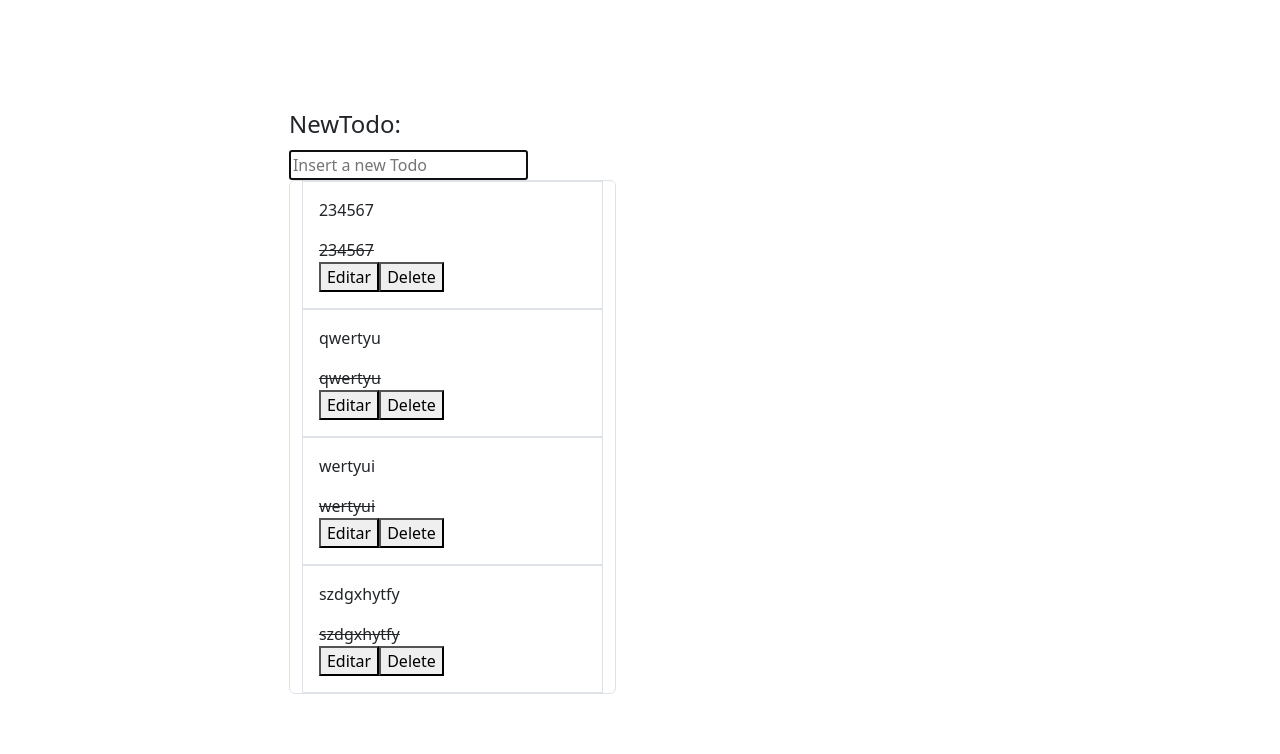
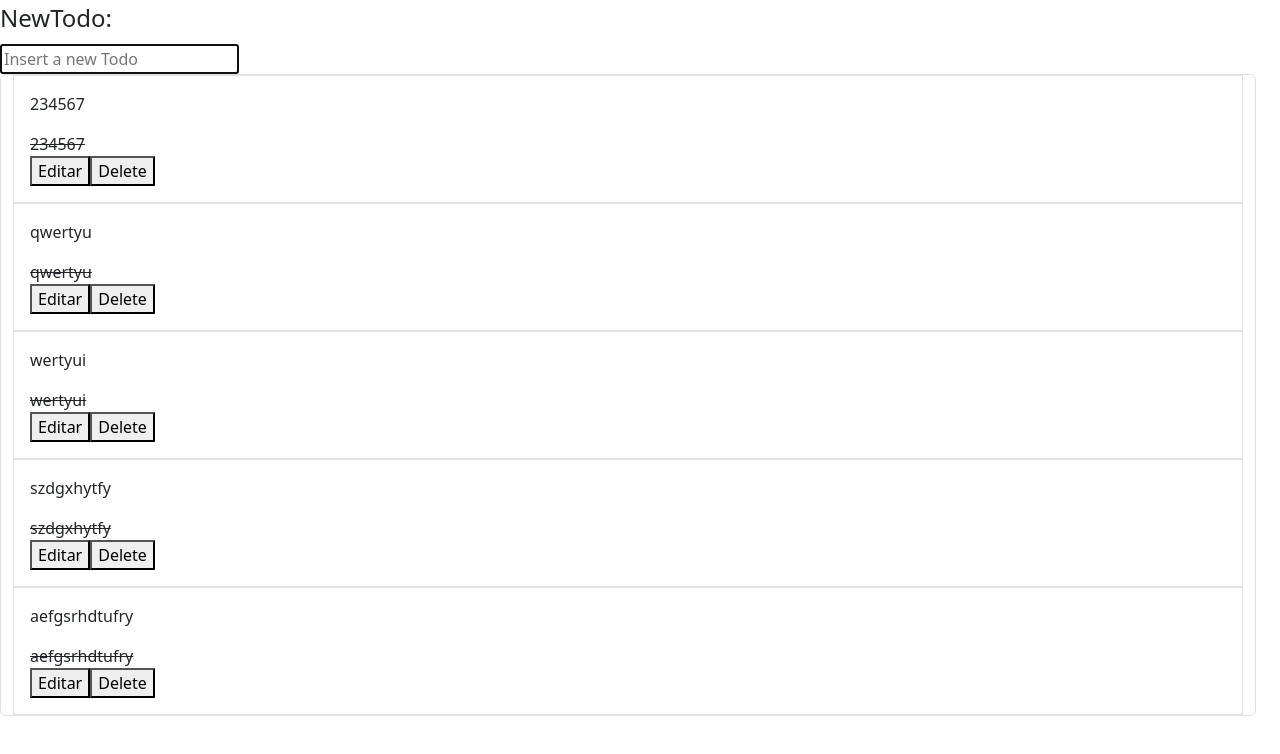
Before and after one commit to jorge-ariznabarreta-zabala/todolist-vue, a Vue app: page / in a window 1280 px wide. Shown: the top 754 px of the page. Built offline with nearby package versions, Linux system fonts and the light colour scheme; data requests are answered from the project's data file.

Commit message:
bootstrap funcionando

```diff
--- a/db.json
+++ b/db.json
@@ -19,6 +19,11 @@
       "todo": "szdgxhytfy",
       "completed": false,
       "id": 4
+    },
+    {
+      "todo": "aefgsrhdtufry",
+      "completed": false,
+      "id": 5
     }
   ]
 }
--- a/package.json
+++ b/package.json
@@ -11,6 +11,7 @@
     "format": "prettier --write src/"
   },
   "dependencies": {
+    "@popperjs/core": "^2.11.7",
     "axios": "^1.3.6",
     "bootstrap": "^5.2.3",
     "pinia": "^2.0.32",
--- a/src/components/listTodo.vue
+++ b/src/components/listTodo.vue
@@ -21,30 +21,11 @@ import { ref } from "vue";
 import  axios  from "axios";
 const listTodo = ref([]);
 
-//ENVIAR COMENTARIOS
 
-// async function getTodoList() {
-//     var requestOptions = {
-//   method: 'GET',
-//   redirect: 'follow'
-// };
-
-// fetch("http://localhost:3000/todos", requestOptions)
-//   .then(response => response.text())
-//   .then(result =>  {return result})
-//   .catch(error => console.log('error', error));
-// }
-// listTodo=getTodoList()
-// console.log(listTodo);
-var config = {
-  method: 'get',
-  url: 'http://localhost:3000/todos',
-  headers: {}
-}
 
 const getName = async () => {
   try {
-    const response = await axios.request(config)
+    const response = await axios.get('http://localhost:3000/todos')
     listTodo.value = response.data
     console.log(response.data)
   } catch (error) {
```
Also changed, not shown: src/main.js (+7 -6 lines), 2 other files (tests, documents, lock files or other folders).
